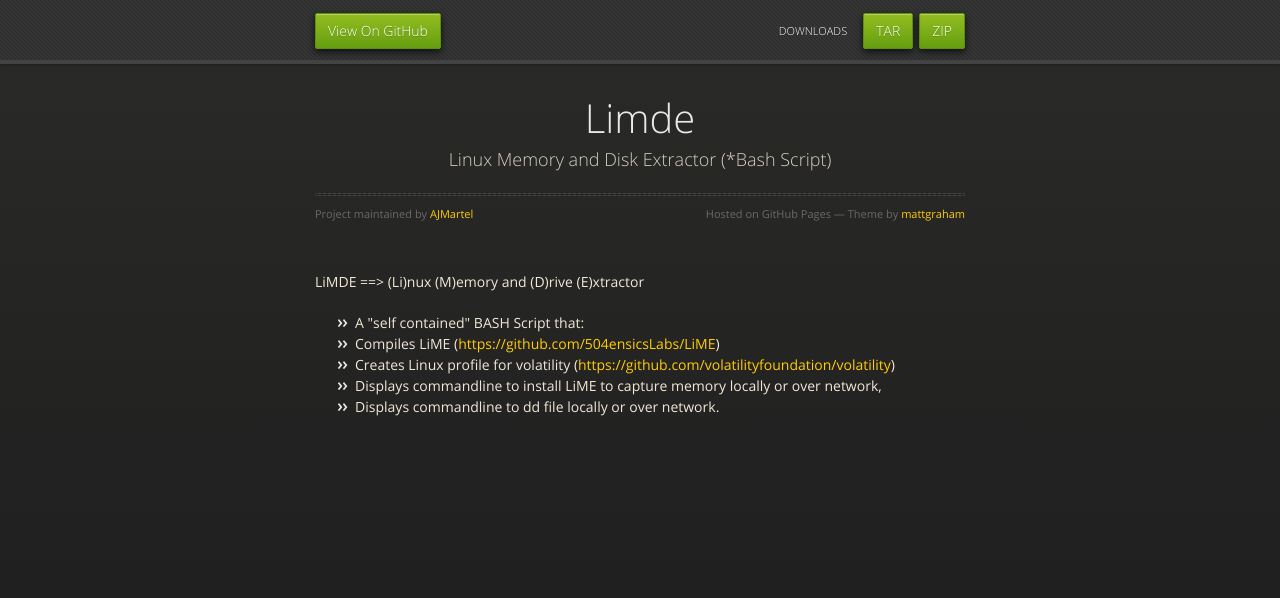
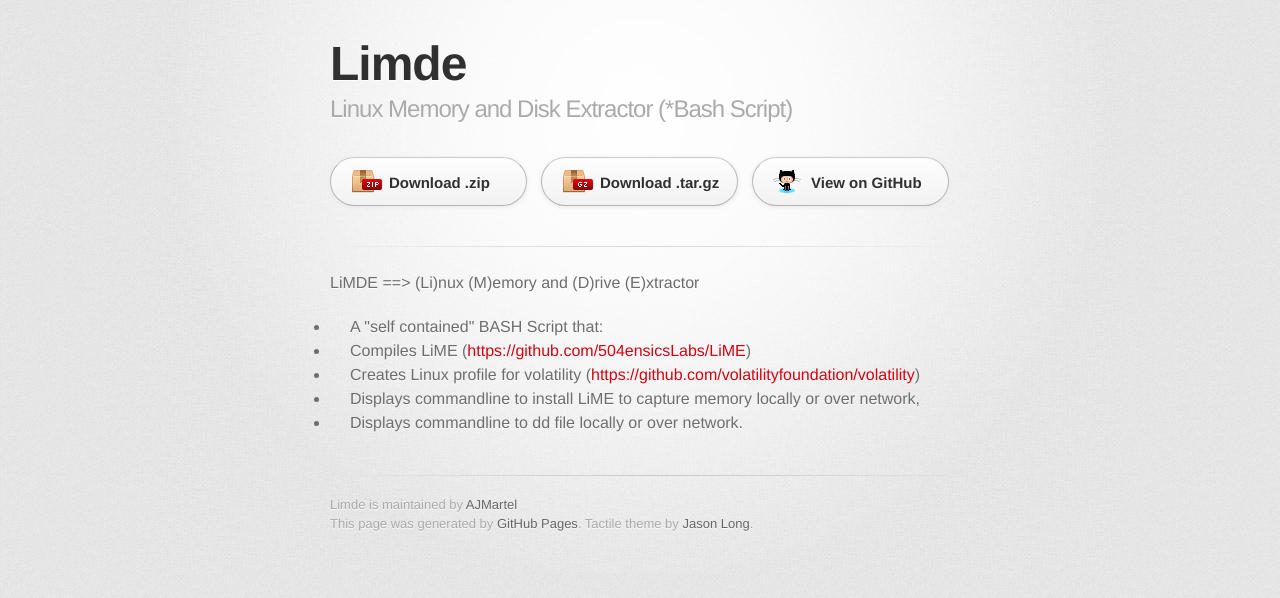
Before and after one commit to AJMartel/LiMDE, a plain HTML site: page index.html in a window 1280 px wide. Drawn offline with nearby package versions, Linux system fonts and the light colour scheme; a web font is replaced by a local one.

Commit message:
Create gh-pages branch via GitHub

```diff
--- a/index.html
+++ b/index.html
@@ -1,44 +1,37 @@
-<!doctype html>
+<!DOCTYPE html>
 <html>
   <head>
-    <meta charset="utf-8">
+    <meta charset='utf-8'>
     <meta http-equiv="X-UA-Compatible" content="chrome=1">
+    <link href='https://fonts.googleapis.com/css?family=Chivo:900' rel='stylesheet' type='text/css'>
+    <link rel="stylesheet" type="text/css" href="stylesheets/stylesheet.css" media="screen">
+    <link rel="stylesheet" type="text/css" href="stylesheets/github-dark.css" media="screen">
+    <link rel="stylesheet" type="text/css" href="stylesheets/print.css" media="print">
+    <!--[if lt IE 9]>
+    <script src="//html5shiv.googlecode.com/svn/trunk/html5.js"></script>
+    <![endif]-->
     <title>Limde by AJMartel</title>
-    <link rel="stylesheet" href="stylesheets/styles.css">
-    <link rel="stylesheet" href="stylesheets/github-dark.css">
-    <script src="https://ajax.googleapis.com/ajax/libs/jquery/1.7.1/jquery.min.js"></script>
-    <script src="javascripts/respond.js"></script>
-    <!--[if lt IE 9]>
-      <script src="//html5shiv.googlecode.com/svn/trunk/html5.js"></script>
-    <![endif]-->
-    <!--[if lt IE 8]>
-    <link rel="stylesheet" href="stylesheets/ie.css">
-    <![endif]-->
-    <meta name="viewport" content="width=device-width, initial-scale=1, user-scalable=no">
+  </head>
 
-  </head>
   <body>
-      <div id="header">
-        <nav>
-          <li class="fork"><a href="https://github.com/AJMartel/LiMDE">View On GitHub</a></li>
-          <li class="downloads"><a href="https://github.com/AJMartel/LiMDE/zipball/master">ZIP</a></li>
-          <li class="downloads"><a href="https://github.com/AJMartel/LiMDE/tarball/master">TAR</a></li>
-          <li class="title">DOWNLOADS</li>
-        </nav>
-      </div><!-- end header -->
+    <div id="container">
+      <div class="inner">
 
-    <div class="wrapper">
+        <header>
+          <h1>Limde</h1>
+          <h2>Linux Memory and Disk Extractor (*Bash Script)</h2>
+        </header>
 
-      <section>
-        <div id="title">
-          <h1>Limde</h1>
-          <p>Linux Memory and Disk Extractor (*Bash Script)</p>
-          <hr>
-          <span class="credits left">Project maintained by <a href="https://github.com/AJMartel">AJMartel</a></span>
-          <span class="credits right">Hosted on GitHub Pages &mdash; Theme by <a href="https://twitter.com/michigangraham">mattgraham</a></span>
-        </div>
+        <section id="downloads" class="clearfix">
+          <a href="https://github.com/AJMartel/LiMDE/zipball/master" id="download-zip" class="button"><span>Download .zip</span></a>
+          <a href="https://github.com/AJMartel/LiMDE/tarball/master" id="download-tar-gz" class="button"><span>Download .tar.gz</span></a>
+          <a href="https://github.com/AJMartel/LiMDE" id="view-on-github" class="button"><span>View on GitHub</span></a>
+        </section>
 
-        <p>LiMDE ==&gt; (Li)nux (M)emory and (D)rive (E)xtractor</p>
+        <hr>
+
+        <section id="main_content">
+          <p>LiMDE ==&gt; (Li)nux (M)emory and (D)rive (E)xtractor</p>
 
 <ul>
 <li>A "self contained" BASH Script that:</li>
@@ -47,10 +40,15 @@
 <li>Displays commandline to install LiME to capture memory locally or over network,</li>
 <li>Displays commandline to dd file locally or over network.</li>
 </ul>
-      </section>
+        </section>
 
+        <footer>
+          Limde is maintained by <a href="https://github.com/AJMartel">AJMartel</a><br>
+          This page was generated by <a href="https://pages.github.com">GitHub Pages</a>. Tactile theme by <a href="https://twitter.com/jasonlong">Jason Long</a>.
+        </footer>
+
+
+      </div>
     </div>
-    <!--[if !IE]><script>fixScale(document);</script><![endif]-->
-
   </body>
 </html>
--- /dev/null
+++ b/javascripts/main.js
@@ -0,0 +1 @@
+console.log('This would be the main JS file.');
--- /dev/null
+++ b/stylesheets/print.css
@@ -0,0 +1,228 @@
+html, body, div, span, applet, object, iframe,
+h1, h2, h3, h4, h5, h6, p, blockquote, pre,
+a, abbr, acronym, address, big, cite, code,
+del, dfn, em, img, ins, kbd, q, s, samp,
+small, strike, strong, sub, sup, tt, var,
+b, u, i, center,
+dl, dt, dd, ol, ul, li,
+fieldset, form, label, legend,
+table, caption, tbody, tfoot, thead, tr, th, td,
+article, aside, canvas, details, embed,
+figure, figcaption, footer, header, hgroup,
+menu, nav, output, ruby, section, summary,
+time, mark, audio, video {
+  padding: 0;
+  margin: 0;
+  font: inherit;
+  font-size: 100%;
+  vertical-align: baseline;
+  border: 0;
+}
+/* HTML5 display-role reset for older browsers */
+article, aside, details, figcaption, figure,
+footer, header, hgroup, menu, nav, section {
+  display: block;
+}
+body {
+  line-height: 1;
+}
+ol, ul {
+  list-style: none;
+}
+blockquote, q {
+  quotes: none;
+}
+blockquote:before, blockquote:after,
+q:before, q:after {
+  content: '';
+  content: none;
+}
+table {
+  border-spacing: 0;
+  border-collapse: collapse;
+}
+body {
+  font-family: 'Helvetica Neue', Helvetica, Arial, serif;
+  font-size: 13px;
+  line-height: 1.5;
+  color: #000;
+}
+
+a {
+  font-weight: bold;
+  color: #d5000d;
+}
+
+header {
+  padding-top: 35px;
+  padding-bottom: 10px;
+}
+
+header h1 {
+  font-size: 48px;
+  font-weight: bold;
+  line-height: 1.2;
+  color: #303030;
+  letter-spacing: -1px;
+}
+
+header h2 {
+  font-size: 24px;
+  font-weight: normal;
+  line-height: 1.3;
+  color: #aaa;
+  letter-spacing: -1px;
+}
+#downloads {
+  display: none;
+}
+#main_content {
+  padding-top: 20px;
+}
+
+code, pre {
+  margin-bottom: 30px;
+  font-family: Monaco, "Bitstream Vera Sans Mono", "Lucida Console", Terminal;
+  font-size: 12px;
+  color: #222;
+}
+
+code {
+  padding: 0 3px;
+}
+
+pre {
+  padding: 20px;
+  overflow: auto;
+  border: solid 1px #ddd;
+}
+pre code {
+  padding: 0;
+}
+
+ul, ol, dl {
+  margin-bottom: 20px;
+}
+
+
+/* COMMON STYLES */
+
+table {
+  width: 100%;
+  border: 1px solid #ebebeb;
+}
+
+th {
+  font-weight: 500;
+}
+
+td {
+  font-weight: 300;
+  text-align: center;
+  border: 1px solid #ebebeb;
+}
+
+form {
+  padding: 20px;
+  background: #f2f2f2;
+
+}
+
+
+/* GENERAL ELEMENT TYPE STYLES */
+
+h1 {
+  font-size: 2.8em;
+}
+
+h2 {
+  margin-bottom: 8px;
+  font-size: 22px;
+  font-weight: bold;
+  color: #303030;
+}
+
+h3 {
+  margin-bottom: 8px;
+  font-size: 18px;
+  font-weight: bold;
+  color: #d5000d;
+}
+
+h4 {
+  font-size: 16px;
+  font-weight: bold;
+  color: #303030;
+}
+
+h5 {
+  font-size: 1em;
+  color: #303030;
+}
+
+h6 {
+  font-size: .8em;
+  color: #303030;
+}
+
+p {
+  margin-bottom: 20px;
+  font-weight: 300;
+}
+
+a {
+  text-decoration: none;
+}
+
+p a {
+  font-weight: 400;
+}
+
+blockquote {
+  padding: 0 0 0 30px;
+  margin-bottom: 20px;
+  font-size: 1.6em;
+  border-left: 10px solid #e9e9e9;
+}
+
+ul li {
+  list-style-position: inside;
+  list-style: disc;
+  padding-left: 20px;
+}
+
+ol li {
+  list-style-position: inside;
+  list-style: decimal;
+  padding-left: 3px;
+}
+
+dl dd {
+  font-style: italic;
+  font-weight: 100;
+}
+
+footer {
+  padding-top: 20px;
+  padding-bottom: 30px;
+  margin-top: 40px;
+  font-size: 13px;
+  color: #aaa;
+}
+
+footer a {
+  color: #666;
+}
+
+/* MISC */
+.clearfix:after {
+  display: block;
+  height: 0;
+  clear: both;
+  visibility: hidden;
+  content: '.';
+}
+
+.clearfix {display: inline-block;}
+* html .clearfix {height: 1%;}
+.clearfix {display: block;}
--- /dev/null
+++ b/stylesheets/stylesheet.css
@@ -0,0 +1,373 @@
+/* http://meyerweb.com/eric/tools/css/reset/
+   v2.0 | 20110126
+   License: none (public domain)
+*/
+html, body, div, span, applet, object, iframe,
+h1, h2, h3, h4, h5, h6, p, blockquote, pre,
+a, abbr, acronym, address, big, cite, code,
+del, dfn, em, img, ins, kbd, q, s, samp,
+small, strike, strong, sub, sup, tt, var,
+b, u, i, center,
+dl, dt, dd, ol, ul, li,
+fieldset, form, label, legend,
+table, caption, tbody, tfoot, thead, tr, th, td,
+article, aside, canvas, details, embed,
+figure, figcaption, footer, header, hgroup,
+menu, nav, output, ruby, section, summary,
+time, mark, audio, video {
+	padding: 0;
+	margin: 0;
+	font: inherit;
+	font-size: 100%;
+	vertical-align: baseline;
+	border: 0;
+}
+/* HTML5 display-role reset for older browsers */
+article, aside, details, figcaption, figure,
+footer, header, hgroup, menu, nav, section {
+	display: block;
+}
+body {
+	line-height: 1;
+}
+ol, ul {
+	list-style: none;
+}
+blockquote, q {
+	quotes: none;
+}
+blockquote:before, blockquote:after,
+q:before, q:after {
+	content: '';
+	content: none;
+}
+table {
+	border-spacing: 0;
+	border-collapse: collapse;
+}
+
+/* LAYOUT STYLES */
+body {
+  font-family: 'Helvetica Neue', Helvetica, Arial, serif;
+  font-size: 1em;
+  line-height: 1.5;
+  color: #6d6d6d;
+  text-shadow: 0 1px 0 rgba(255, 255, 255, 0.8);
+  background: #e7e7e7 url(../images/body-bg.png) 0 0 repeat;
+}
+
+a {
+  color: #d5000d;
+}
+a:hover {
+  color: #c5000c;
+}
+
+header {
+  padding-top: 35px;
+  padding-bottom: 25px;
+}
+
+header h1 {
+  font-family: 'Chivo', 'Helvetica Neue', Helvetica, Arial, serif;
+  font-size: 48px; font-weight: 900;
+  line-height: 1.2;
+  color: #303030;
+  letter-spacing: -1px;
+}
+
+header h2 {
+  font-size: 24px;
+  font-weight: normal;
+  line-height: 1.3;
+  color: #aaa;
+  letter-spacing: -1px;
+}
+
+#container {
+  min-height: 595px;
+  background: transparent url(../images/highlight-bg.jpg) 50% 0 no-repeat;
+}
+
+.inner {
+  width: 620px;
+  margin: 0 auto;
+}
+
+#container .inner img {
+  max-width: 100%;
+}
+
+#downloads {
+  margin-bottom: 40px;
+}
+
+a.button {
+  display: block;
+  float: left;
+  width: 179px;
+  padding: 12px 8px 12px 8px;
+  margin-right: 14px;
+  font-size: 15px;
+  font-weight: bold;
+  line-height: 25px;
+  color: #303030;
+  background: #fdfdfd; /* Old browsers */
+  background: -moz-linear-gradient(top,  #fdfdfd 0%, #f2f2f2 100%); /* FF3.6+ */
+  background: -webkit-gradient(linear, left top, left bottom, color-stop(0%,#fdfdfd), color-stop(100%,#f2f2f2)); /* Chrome,Safari4+ */
+  background: -webkit-linear-gradient(top,  #fdfdfd 0%,#f2f2f2 100%); /* Chrome10+,Safari5.1+ */
+  background: -o-linear-gradient(top,  #fdfdfd 0%,#f2f2f2 100%); /* Opera 11.10+ */
+  background: -ms-linear-gradient(top,  #fdfdfd 0%,#f2f2f2 100%); /* IE10+ */
+  background: linear-gradient(top,  #fdfdfd 0%,#f2f2f2 100%); /* W3C */
+  filter: progid:DXImageTransform.Microsoft.gradient( startColorstr='#fdfdfd', endColorstr='#f2f2f2',GradientType=0 ); /* IE6-9 */
+  border-top: solid 1px #cbcbcb;
+  border-right: solid 1px #b7b7b7;
+  border-bottom: solid 1px #b3b3b3;
+  border-left: solid 1px #b7b7b7;
+  border-radius: 30px;
+  -webkit-box-shadow: 10px 10px 5px #888;
+  -moz-box-shadow: 10px 10px 5px #888;
+  box-shadow: 0px 1px 5px #e8e8e8;
+  -moz-border-radius: 30px;
+  -webkit-border-radius: 30px;
+}
+a.button:hover {
+  background: #fafafa; /* Old browsers */
+  background: -moz-linear-gradient(top,  #fdfdfd 0%, #f6f6f6 100%); /* FF3.6+ */
+  background: -webkit-gradient(linear, left top, left bottom, color-stop(0%,#fdfdfd), color-stop(100%,#f6f6f6)); /* Chrome,Safari4+ */
+  background: -webkit-linear-gradient(top,  #fdfdfd 0%,#f6f6f6 100%); /* Chrome10+,Safari5.1+ */
+  background: -o-linear-gradient(top,  #fdfdfd 0%,#f6f6f6 100%); /* Opera 11.10+ */
+  background: -ms-linear-gradient(top,  #fdfdfd 0%,#f6f6f6 100%); /* IE10+ */
+  background: linear-gradient(top,  #fdfdfd 0%,#f6f6f6, 100%); /* W3C */
+  filter: progid:DXImageTransform.Microsoft.gradient( startColorstr='#fdfdfd', endColorstr='#f6f6f6',GradientType=0 ); /* IE6-9 */
+  border-top: solid 1px #b7b7b7;
+  border-right: solid 1px #b3b3b3;
+  border-bottom: solid 1px #b3b3b3;
+  border-left: solid 1px #b3b3b3;
+}
+
+a.button span {
+  display: block;
+  height: 23px;
+  padding-left: 50px;
+}
+
+#download-zip span {
+  background: transparent url(../images/zip-icon.png) 12px 50% no-repeat;
+}
+#download-tar-gz span {
+  background: transparent url(../images/tar-gz-icon.png) 12px 50% no-repeat;
+}
+#view-on-github span {
+  background: transparent url(../images/octocat-icon.png) 12px 50% no-repeat;
+}
+#view-on-github {
+  margin-right: 0;
+}
+
+code, pre {
+  margin-bottom: 30px;
+  font-family: Monaco, "Bitstream Vera Sans Mono", "Lucida Console", Terminal;
+  font-size: 14px;
+  color: #222;
+}
+
+code {
+  padding: 0 3px;
+  background-color: #f2f2f2;
+  border: solid 1px #ddd;
+}
+
+pre {
+  padding: 20px;
+  overflow: auto;
+  color: #f2f2f2;
+  text-shadow: none;
+  background: #303030;
+}
+pre code {
+  padding: 0;
+  color: #f2f2f2;
+  background-color: #303030;
+  border: none;
+}
+
+ul, ol, dl {
+  margin-bottom: 20px;
+}
+
+
+/* COMMON STYLES */
+
+hr {
+  height: 1px;
+  padding-bottom: 1em;
+  margin-top: 1em;
+  line-height: 1px;
+  background: transparent url('../images/hr.png') 50% 0 no-repeat;
+  border: none;
+}
+
+strong {
+  font-weight: bold;
+}
+
+em {
+  font-style: italic;
+}
+
+table {
+  width: 100%;
+  border: 1px solid #ebebeb;
+}
+
+th {
+  font-weight: 500;
+}
+
+td {
+  font-weight: 300;
+  text-align: center;
+  border: 1px solid #ebebeb;
+}
+
+form {
+  padding: 20px;
+  background: #f2f2f2;
+
+}
+
+
+/* GENERAL ELEMENT TYPE STYLES */
+
+h1 {
+  font-size: 32px;
+}
+
+h2 {
+  margin-bottom: 8px;
+  font-size: 22px;
+  font-weight: bold;
+  color: #303030;
+}
+
+h3 {
+  margin-bottom: 8px;
+  font-size: 18px;
+  font-weight: bold;
+  color: #d5000d;
+}
+
+h4 {
+  font-size: 16px;
+  font-weight: bold;
+  color: #303030;
+}
+
+h5 {
+  font-size: 1em;
+  color: #303030;
+}
+
+h6 {
+  font-size: .8em;
+  color: #303030;
+}
+
+p {
+  margin-bottom: 20px;
+  font-weight: 300;
+}
+
+a {
+  text-decoration: none;
+}
+
+p a {
+  font-weight: 400;
+}
+
+blockquote {
+  padding: 0 0 0 30px;
+  margin-bottom: 20px;
+  font-size: 1.6em;
+  border-left: 10px solid #e9e9e9;
+}
+
+ul li {
+  list-style-position: inside;
+  list-style: disc;
+  padding-left: 20px;
+}
+
+ol li {
+  list-style-position: inside;
+  list-style: decimal;
+  padding-left: 3px;
+}
+
+dl dt {
+  color: #303030;
+}
+
+footer {
+  padding-top: 20px;
+  padding-bottom: 30px;
+  margin-top: 40px;
+  font-size: 13px;
+  color: #aaa;
+  background: transparent url('../images/hr.png') 0 0 no-repeat;
+}
+
+footer a {
+  color: #666;
+}
+footer a:hover {
+  color: #444;
+}
+
+/* MISC */
+.clearfix:after {
+  display: block;
+  height: 0;
+  clear: both;
+  visibility: hidden;
+  content: '.';
+}
+
+.clearfix {display: inline-block;}
+* html .clearfix {height: 1%;}
+.clearfix {display: block;}
+
+/* #Media Queries
+================================================== */
+
+/* Smaller than standard 960 (devices and browsers) */
+@media only screen and (max-width: 959px) { }
+
+/* Tablet Portrait size to standard 960 (devices and browsers) */
+@media only screen and (min-width: 768px) and (max-width: 959px) { }
+
+/* All Mobile Sizes (devices and browser) */
+@media only screen and (max-width: 767px) {
+  header {
+    padding-top: 10px;
+    padding-bottom: 10px;
+  }
+  #downloads {
+    margin-bottom: 25px;
+  }
+  #download-zip, #download-tar-gz {
+    display: none;
+  }
+  .inner {
+    width: 94%;
+    margin: 0 auto;
+  }
+}
+
+/* Mobile Landscape Size to Tablet Portrait (devices and browsers) */
+@media only screen and (min-width: 480px) and (max-width: 767px) { }
+
+/* Mobile Portrait Size to Mobile Landscape Size (devices and browsers) */
+@media only screen and (max-width: 479px) { }
```
Also changed, not shown: images/body-bg.png (added), images/highlight-bg.jpg (added), images/hr.png (added), images/octocat-icon.png (added), images/tar-gz-icon.png (added), images/zip-icon.png (added).
